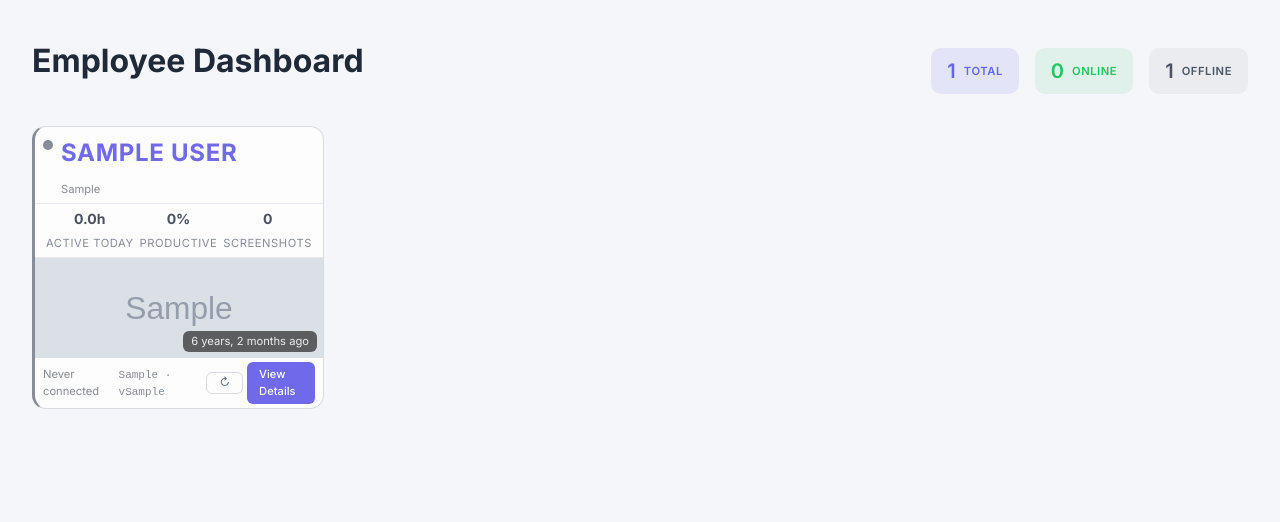
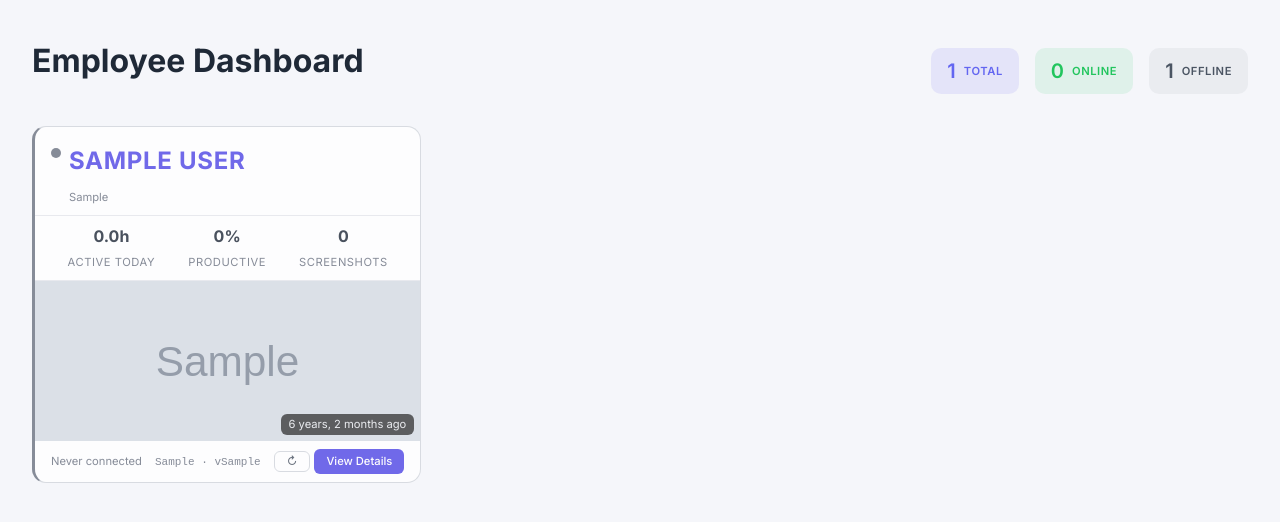
Before and after one commit to HannesBlulite/emp-monitor, a Django app: page / in a window 1280 px wide. Shown: the part 52-574 px from the top of the page. Run offline with Django 5.2, Linux system fonts and the light colour scheme; a user stored in the database is signed in; tables that the repository leaves empty hold one stand-in row (values such as "Sample post"); grey boxes marked "Sample" are stand-in pictures; data that the repository does not hold is empty.

Commit message:
Dashboard: enlarge employee cards for better at-a-glance readability

```diff
--- a/server/static/css/style.css
+++ b/server/static/css/style.css
@@ -284,8 +284,8 @@ a:hover {
 /* --- Employee Grid (Dashboard) --- */
 .employee-grid {
     display: grid;
-    grid-template-columns: repeat(auto-fill, minmax(260px, 1fr));
-    gap: var(--space-md);
+    grid-template-columns: repeat(auto-fill, minmax(340px, 1fr));
+    gap: var(--space-lg);
 }
 
 .employee-card {
@@ -315,7 +315,7 @@ a:hover {
     display: flex;
     justify-content: space-between;
     align-items: flex-start;
-    padding: var(--space-sm) var(--space-sm) var(--space-xs);
+    padding: var(--space-md) var(--space-md) var(--space-sm);
 }
 
 .employee-info {
@@ -375,7 +375,7 @@ a:hover {
 .card-metrics {
     display: flex;
     justify-content: space-around;
-    padding: var(--space-xs) var(--space-sm);
+    padding: var(--space-sm) var(--space-md);
     border-top: 1px solid var(--color-border-subtle);
     border-bottom: 1px solid var(--color-border-subtle);
 }
@@ -386,7 +386,7 @@ a:hover {
 
 .metric-value {
     display: block;
-    font-size: var(--font-size-base);
+    font-size: var(--font-size-md);
     font-weight: 700;
     color: var(--color-text);
 }
@@ -402,7 +402,7 @@ a:hover {
 /* --- Card Preview (Screenshot Thumbnail) --- */
 .card-preview {
     position: relative;
-    height: 100px;
+    height: 160px;
     overflow: hidden;
     background: var(--color-bg);
 }
@@ -444,7 +444,7 @@ a:hover {
     display: flex;
     justify-content: space-between;
     align-items: center;
-    padding: var(--space-xs) var(--space-sm);
+    padding: var(--space-sm) var(--space-md);
 }
 
 .card-footer-actions {
```
